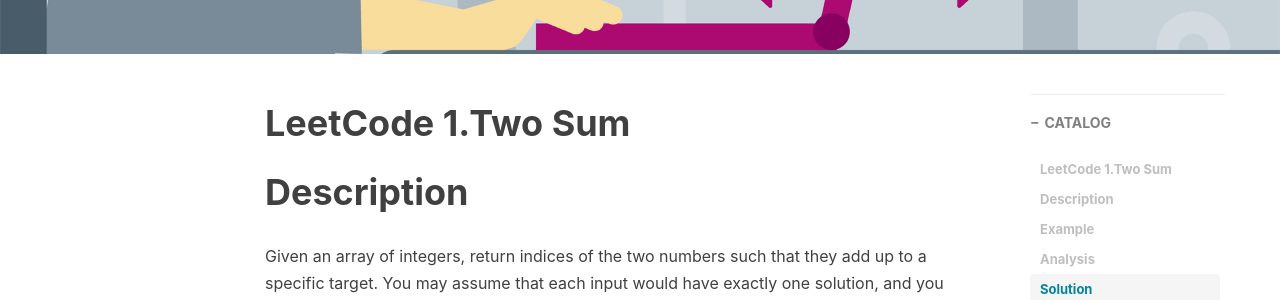
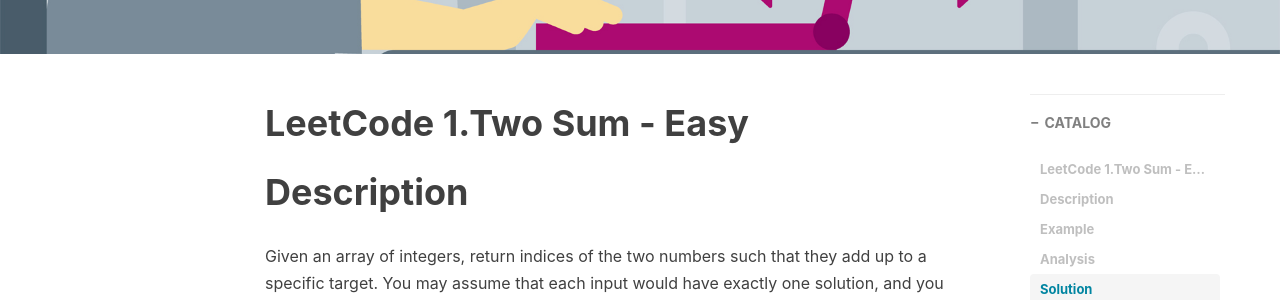
Before and after one commit to alistarhu/alistarhu.github.io, a Jekyll site: the page built from _posts/2018-01-23-LeetCode1-Two Sum.md, in a window 1280 px wide. Shown: the part 403-703 px from the top of the page. Built offline with Jekyll 4.4.1, drawn with Linux system fonts in a browser that asks for light colours; nearby versions of some CDN libraries; comment, search, counter and statistics services are not loaded.

Commit message:
Update 2018-01-23-LeetCode1-Two Sum.md

```diff
--- a/_posts/2018-01-23-LeetCode1-Two Sum.md
+++ b/_posts/2018-01-23-LeetCode1-Two Sum.md
@@ -9,7 +9,7 @@
 tags:
     - LeetCode
 ---
-# LeetCode 1.Two Sum
+# LeetCode 1.Two Sum - Easy
 
 # Description
 Given an array of integers, return indices of the two numbers such that they add up to a specific target.
```
